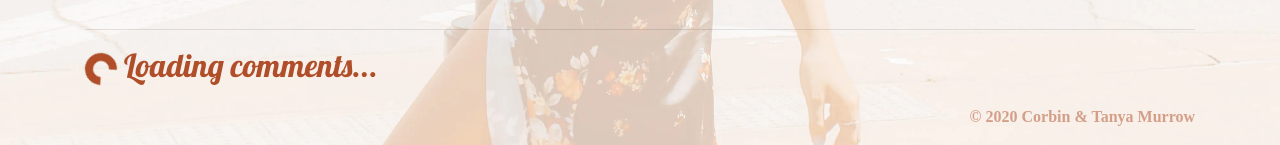
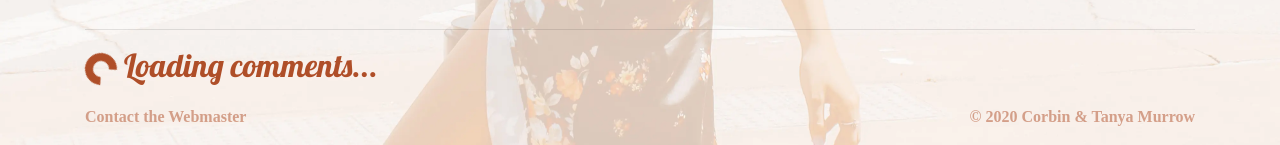
Before and after one commit to inmemoryofmarissa/inmemoryofmarissa.github.io, a Jekyll site: the page built from index.html, in a window 1280 px wide. Shown: the part 774-919 px from the top of the page. Built offline with Jekyll 4.4.1, drawn with Linux system fonts in a browser that asks for light colours; nearby versions of some CDN libraries; some web fonts are replaced.

Commit message:
Added webmaster contact

```diff
--- a/_includes/footer.html
+++ b/_includes/footer.html
@@ -1,5 +1,12 @@
 <footer class="footer">
-  <div class="container footer-content text-right">
-      <p class="text-muted"><span class="copyright">&copy;</span> 2020 Corbin &amp; Tanya Murrow</p>
+  <div class="container footer-content">
+    <div class="row">
+      <div class="text-left col-md-6">
+        <a href="mailto:inmemoryofmarissa@gmail.com?cc=corbin.murrow@gmail.com&subject=Website%20Feedback" class="text-muted">Contact the Webmaster</a>
+      </div>
+      <div class="text-right col-md-6">
+        <p class="text-muted"><span class="copyright">&copy;</span> 2020 Corbin &amp; Tanya Murrow</p>
+      </div>
     </div>
+  </div>
 </footer>
```
